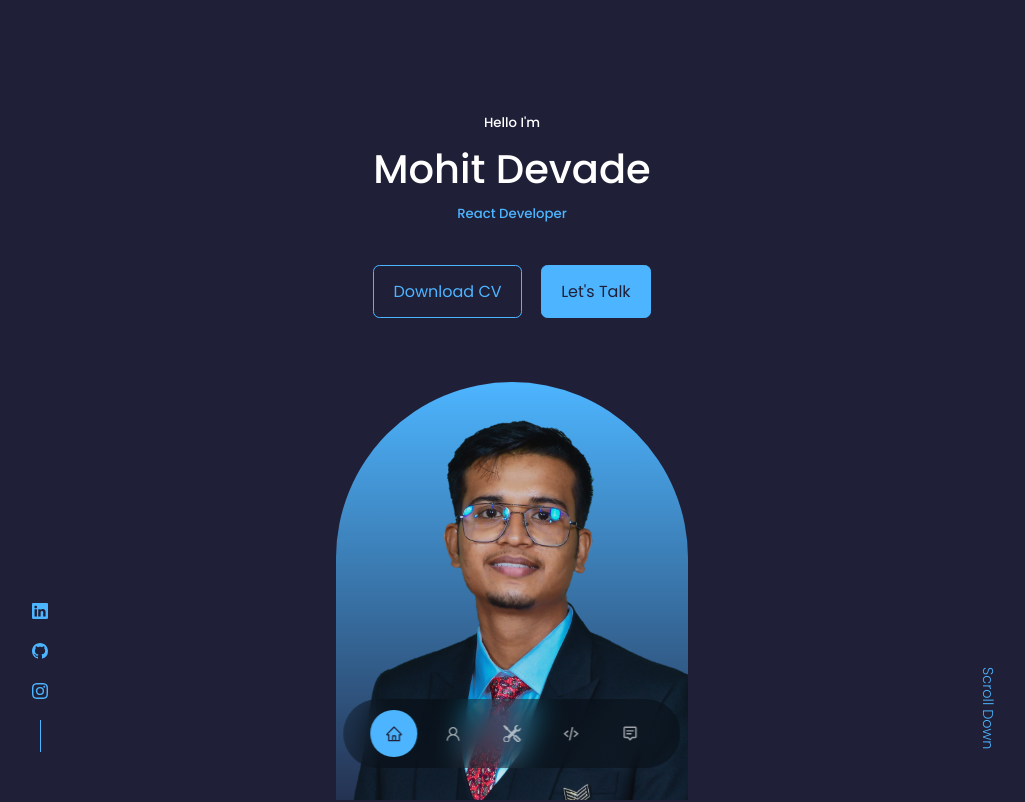
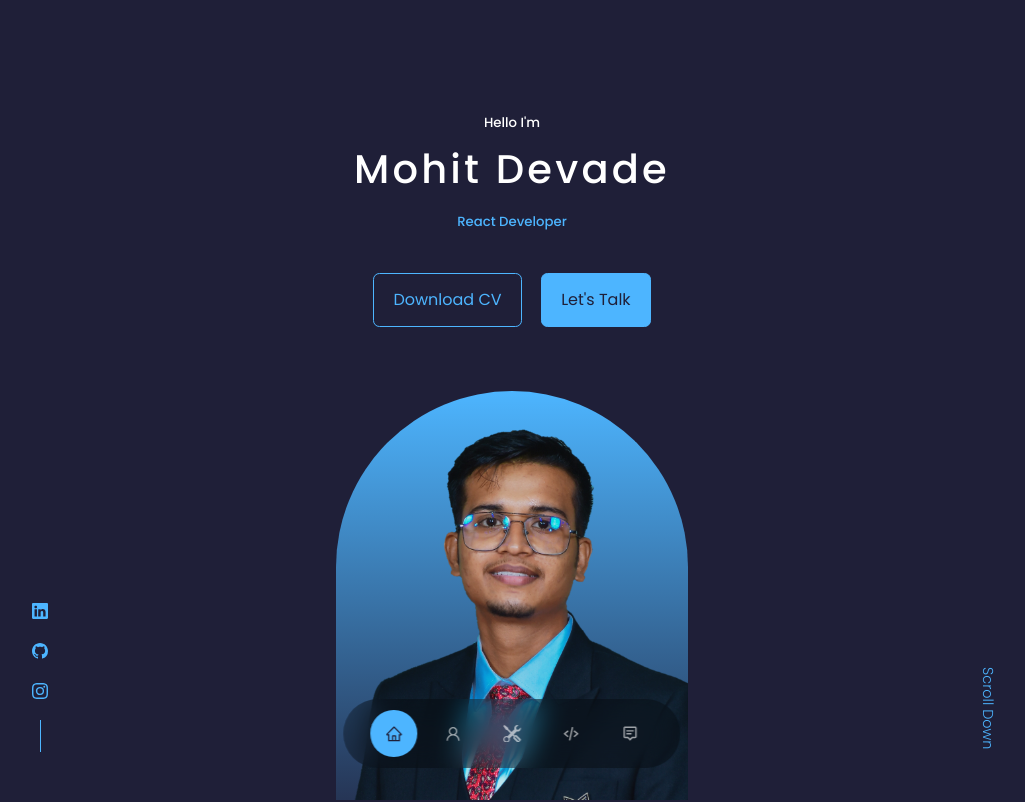
Before and after one commit to mohit162001/my-portfolio, a React (Create React App) app: page / in a window 1280 px wide. Shown: the top 802 px of the page, without its empty margins (128-1153 px from the left). Built offline with nearby package versions, Linux system fonts and the light colour scheme.

Commit message:
name animation added

```diff
--- a/src/component/header/Header.jsx
+++ b/src/component/header/Header.jsx
@@ -10,7 +10,7 @@ const Header = () => {
     <header>
       <div className="container header__container">
         <h5>Hello I'm</h5>
-        <h1>Mohit Devade</h1>
+        <div className="type"><h1>Mohit Devade</h1></div>
         <h5 className="text-light">React Developer</h5>
         <CallToAction/>
         <HeaderSocial/>
--- a/src/component/header/header.css
+++ b/src/component/header/header.css
@@ -9,6 +9,26 @@ header{
     height: 100%;
     position: relative;
 }
+
+.type h1 {
+    display: inline-block;
+    letter-spacing: 0.2rem;
+
+    border-right-width: 0.5rem;
+    padding-bottom:0 ;
+    width: 0;
+    overflow: hidden;
+    white-space: nowrap;
+
+    animation:
+    type 1s steps(13) 1s forwards,
+    blink 0.5s steps(1) infinite;
+}
+
+@keyframes type{
+    to{width: 13ch;}
+}
+
 
 /* CallToAction */
 
```
